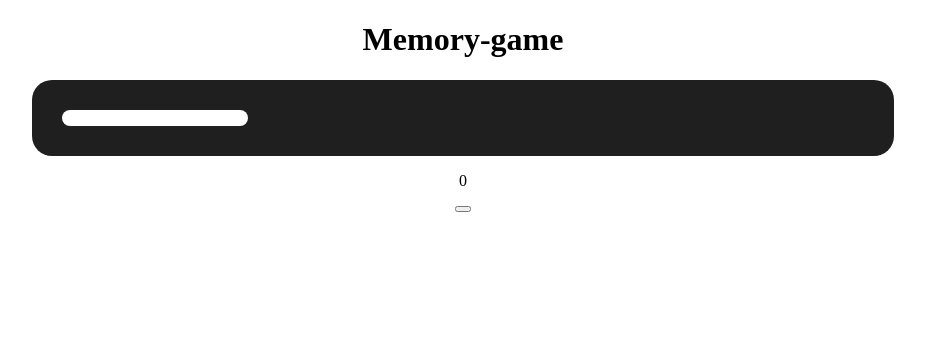
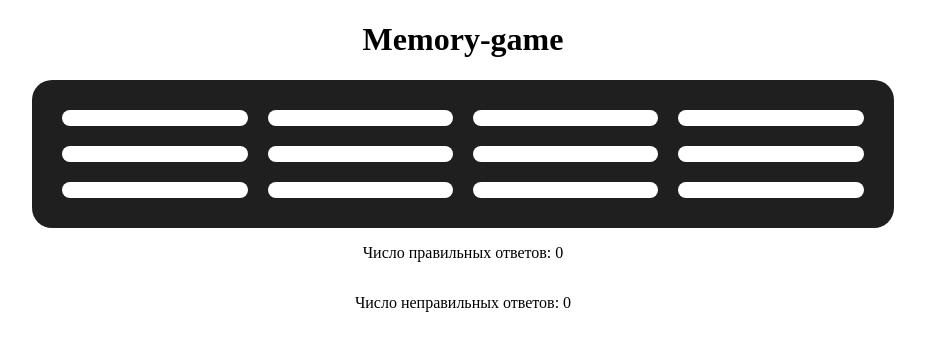
Before and after one commit to ortamfag/React_Memory-game, a React (Create React App) app: page / in a window 1280 px wide. Shown: the top 350 px of the page, without its empty margins (177-1102 px from the left). Built offline with nearby package versions, Linux system fonts and the light colour scheme.

Commit message:
test counter

```diff
--- a/src/App.js
+++ b/src/App.js
@@ -3,13 +3,21 @@ import "./assets/style/style.scss";
 
 import FieldGame from "./components/FieldGame/FieldGame";
 import CounterRightAnswers from "./components/UI/CounterRightAnswers/CounterRightAnswers";
+import CounterWrongAnswers from "./components/UI/CounterWrongAnswers/CounterWrongAnswers";
 
 function App() {
-  const [value, setValue] = useState(0)
-    const rightAnswersCounter = (click) => {
-      console.log('dsdsd')
-        setValue(Number(value) + Number(click) )
-    }
+  const [right, setRight] = useState(0)
+  const [wrong, setWrong] = useState(0)
+
+  const rightAnswersCounter = (click) => {
+    setRight(Number(right) + Number(click));
+  };
+
+  const wrongAnswersCounter = (click) => {
+    setWrong(Number(wrong) + Number(click))
+  }
+
+
 
   return (
     <div className="App">
@@ -17,12 +25,11 @@ function App() {
 
       <div className='game'>
         <div className='game__wrapper'>
-          <FieldGame rightAnswersCounter={rightAnswersCounter}/>
+          <FieldGame rightAnswersCounter={rightAnswersCounter} wrongAnswersCounter={wrongAnswersCounter}/>
         </div>
-        <CounterRightAnswers name={value}/>
-        <button onClick={() => rightAnswersCounter(1)}></button>
+        <CounterRightAnswers right={right}/>
+        <CounterWrongAnswers wrong={wrong}/>
       </div>
-
     </div>
   );
 }
--- a/src/components/FieldGame/FieldGame.jsx
+++ b/src/components/FieldGame/FieldGame.jsx
@@ -2,23 +2,21 @@ import React from 'react';
 import './index.scss';
 import ClickPlace from '../UI/ClickPlace/ClickPlace';
 
-const FieldGame = ({rightAnswersCounter}) => {
-
-
+const FieldGame = ({rightAnswersCounter}, {wrongAnswersCounter}) => {
     return (
         <>
-            <ClickPlace rightAnswersCounter={rightAnswersCounter}/>
-            {/* <ClickPlace/>
-            <ClickPlace/>
-            <ClickPlace/>
-            <ClickPlace/>
-            <ClickPlace/>
-            <ClickPlace/>
-            <ClickPlace/>
-            <ClickPlace/>
-            <ClickPlace/>
-            <ClickPlace/>
-            <ClickPlace/> */}
+            <ClickPlace rightAnswersCounter={rightAnswersCounter} wrongAnswersCounter={wrongAnswersCounter}/>
+            <ClickPlace rightAnswersCounter={rightAnswersCounter} wrongAnswersCounter={wrongAnswersCounter}/>
+            <ClickPlace rightAnswersCounter={rightAnswersCounter} wrongAnswersCounter={wrongAnswersCounter}/>
+            <ClickPlace rightAnswersCounter={rightAnswersCounter} wrongAnswersCounter={wrongAnswersCounter}/>
+            <ClickPlace rightAnswersCounter={rightAnswersCounter} wrongAnswersCounter={wrongAnswersCounter}/>
+            <ClickPlace rightAnswersCounter={rightAnswersCounter} wrongAnswersCounter={wrongAnswersCounter}/>
+            <ClickPlace rightAnswersCounter={rightAnswersCounter} wrongAnswersCounter={wrongAnswersCounter}/>
+            <ClickPlace rightAnswersCounter={rightAnswersCounter} wrongAnswersCounter={wrongAnswersCounter}/>
+            <ClickPlace rightAnswersCounter={rightAnswersCounter} wrongAnswersCounter={wrongAnswersCounter}/>
+            <ClickPlace rightAnswersCounter={rightAnswersCounter} wrongAnswersCounter={wrongAnswersCounter}/>
+            <ClickPlace rightAnswersCounter={rightAnswersCounter} wrongAnswersCounter={wrongAnswersCounter}/>
+            <ClickPlace rightAnswersCounter={rightAnswersCounter} wrongAnswersCounter={wrongAnswersCounter}/>
         </>
     );
 };
--- a/src/components/UI/ClickPlace/ClickPlace.jsx
+++ b/src/components/UI/ClickPlace/ClickPlace.jsx
@@ -1,9 +1,13 @@
 import React from 'react';
 import style from './ClickPlace.module.scss'
 
-const ClickPlace = ({rightAnswersCounter}) => {
+const ClickPlace = ({rightAnswersCounter, wrongAnswersCounter}) => {
     return (
-        <div onClick={() => rightAnswersCounter(1)} className={style.game__item}>
+        <div onClick={() => {
+            rightAnswersCounter(1)
+            wrongAnswersCounter(1)
+            }}
+            className={style.game__item}>
             <p></p>
         </div>
     );
--- a/src/components/UI/CounterRightAnswers/CounterRightAnswers.jsx
+++ b/src/components/UI/CounterRightAnswers/CounterRightAnswers.jsx
@@ -1,10 +1,10 @@
 import React from 'react';
 import './CounterRightAnswers.scss'
 
-const CounterRightAnswers = ({name}) => {
+const CounterRightAnswers = ({right}) => {
     return (
         <div>
-            <p>{name}</p>
+            <p className='counter__text'>Число правильных ответов: {right}</p>
         </div>
     );
 };
--- a/src/components/UI/CounterRightAnswers/CounterRightAnswers.scss
+++ b/src/components/UI/CounterRightAnswers/CounterRightAnswers.scss
@@ -2,3 +2,7 @@
     font-size: 15px;
     color: black
 }
+
+.counter__text {
+    user-select: none;
+}
--- /dev/null
+++ b/src/components/UI/CounterWrongAnswers/CounterWrongAnswers.jsx
@@ -0,0 +1,12 @@
+import React from 'react';
+import './CounterWrongAnswers.model.scss'
+
+const CounterWrongAnswers = ({wrong}) => {
+    return (
+        <div>
+            <p className='counter__text'>Число неправильных ответов: {wrong}</p>
+        </div>
+    );
+};
+
+export default CounterWrongAnswers;
--- /dev/null
+++ b/src/components/UI/CounterWrongAnswers/CounterWrongAnswers.model.scss
@@ -0,0 +1,3 @@
+.counter__text {
+    user-select: none;
+}
```
